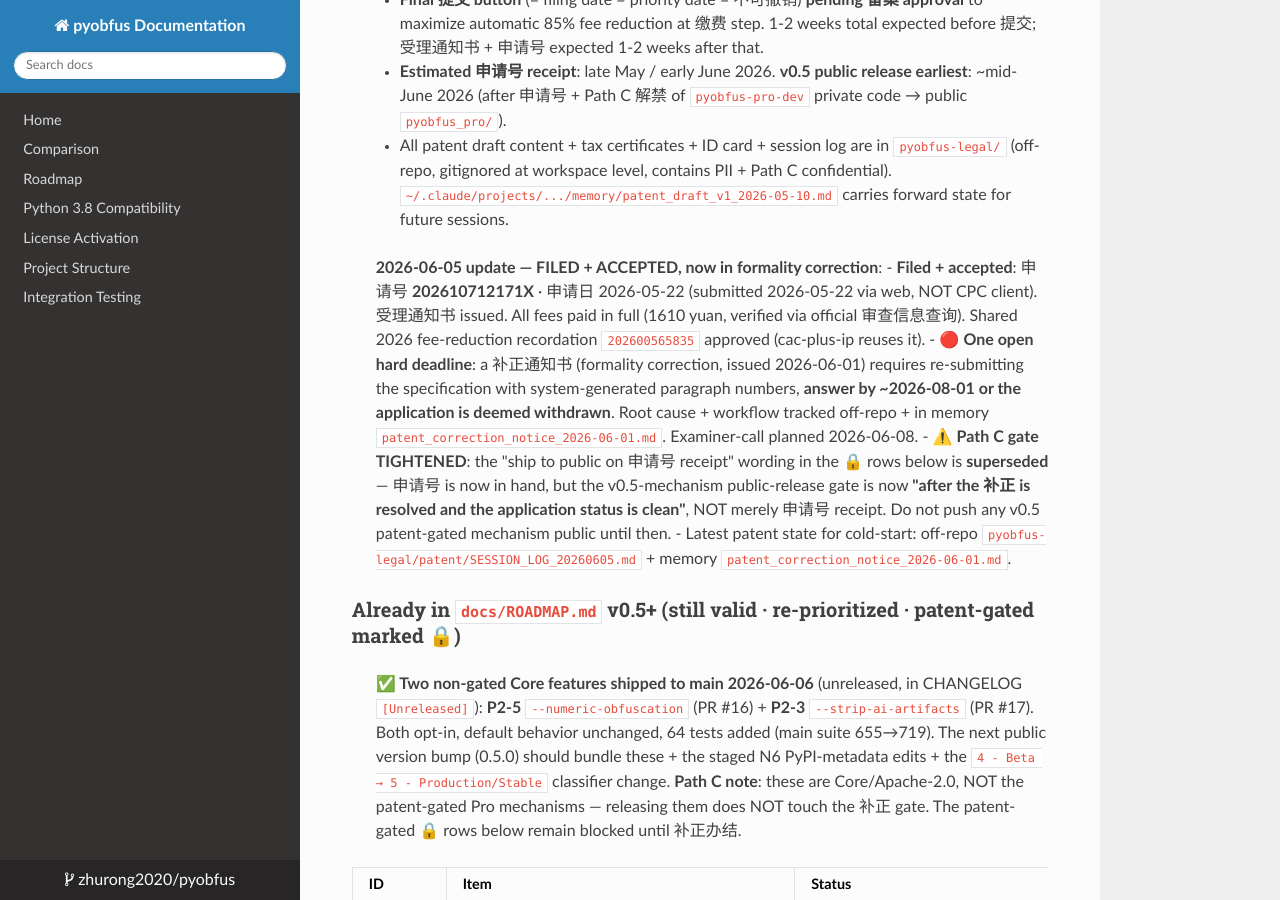
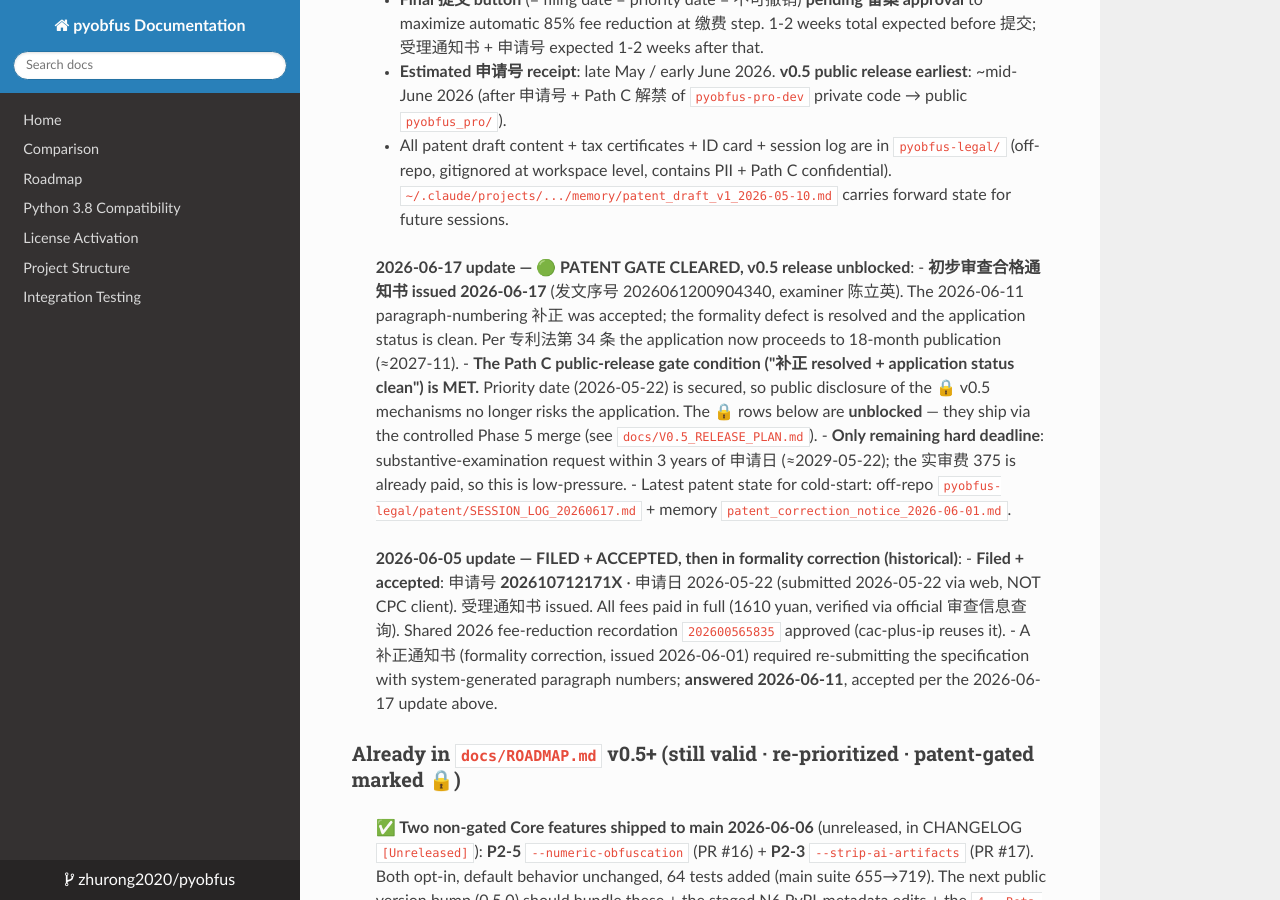
Before and after one commit to zhurong2020/pyobfus, an MkDocs documentation site: the page built from docs/POST_V0.4_TODO.md, in a window 1280 px wide and 900 px high, scrolled down 9518 px. Built offline with MkDocs 1.6.1, drawn with Linux system fonts in a browser that asks for light colours; nearby versions of some CDN libraries.

Commit message:
docs: patent gate CLEARED (初审合格 2026-06-17) — sync status
CNIPA issued the 初步审查合格通知书 (发文 2026-06-17, 申请号 202610712171X):
the 2026-06-11 paragraph-numbering 补正 was accepted, formality defect
resolved, application status clean. Priority date (2026-05-22) secured, so
public disclosure of the v0.5 patent-targeted Pro mechanisms is now safe.

- CLAUDE.md: active-state block → 🟢 初审合格, gate lifted, Phase 5 active
- AGENTS.md: patent-gate section → CLEARED 2026-06-17
- docs/POST_V0.4_TODO.md § P1: add 2026-06-17 update, unblock 🔒 rows

Permanent rules unchanged: pyobfus-legal/ never enters git (PII);
Pro/Core source stays separated.

Co-Authored-By: Claude Opus 4.8 (1M context) <noreply@anthropic.com>
Claude-Session: https://claude.ai/code/session_01DQXakWkcQp4RvUfNxtTEDd

```diff
--- a/docs/POST_V0.4_TODO.md
+++ b/docs/POST_V0.4_TODO.md
@@ -224,11 +224,15 @@ gh api repos/zhurong2020/pyobfus --jq '.topics' | tr ',' '\n' | grep -i pyarmor
 > - **Estimated 申请号 receipt**: late May / early June 2026. **v0.5 public release earliest**: ~mid-June 2026 (after 申请号 + Path C 解禁 of `pyobfus-pro-dev` private code → public `pyobfus_pro/`).
 > - All patent draft content + tax certificates + ID card + session log are in `pyobfus-legal/` (off-repo, gitignored at workspace level, contains PII + Path C confidential). `~/.claude/projects/.../memory/patent_draft_v1_2026-05-10.md` carries forward state for future sessions.
 
-> **2026-06-05 update — FILED + ACCEPTED, now in formality correction**:
+> **2026-06-17 update — 🟢 PATENT GATE CLEARED, v0.5 release unblocked**:
+> - **初步审查合格通知书 issued 2026-06-17** (发文序号 2026061200904340, examiner 陈立英). The 2026-06-11 paragraph-numbering 补正 was accepted; the formality defect is resolved and the application status is clean. Per 专利法第 34 条 the application now proceeds to 18-month publication (≈2027-11).
+> - **The Path C public-release gate condition ("补正 resolved + application status clean") is MET.** Priority date (2026-05-22) is secured, so public disclosure of the 🔒 v0.5 mechanisms no longer risks the application. The 🔒 rows below are **unblocked** — they ship via the controlled Phase 5 merge (see `docs/V0.5_RELEASE_PLAN.md`).
+> - **Only remaining hard deadline**: substantive-examination request within 3 years of 申请日 (≈2029-05-22); the 实审费 375 is already paid, so this is low-pressure.
+> - Latest patent state for cold-start: off-repo `pyobfus-legal/patent/SESSION_LOG_20260617.md` + memory `patent_correction_notice_2026-06-01.md`.
+>
+> **2026-06-05 update — FILED + ACCEPTED, then in formality correction (historical)**:
 > - **Filed + accepted**: 申请号 **202610712171X** · 申请日 2026-05-22 (submitted 2026-05-22 via web, NOT CPC client). 受理通知书 issued. All fees paid in full (1610 yuan, verified via official 审查信息查询). Shared 2026 fee-reduction recordation `202600565835` approved (cac-plus-ip reuses it).
-> - 🔴 **One open hard deadline**: a 补正通知书 (formality correction, issued 2026-06-01) requires re-submitting the specification with system-generated paragraph numbers, **answer by ~2026-08-01 or the application is deemed withdrawn**. Root cause + workflow tracked off-repo + in memory `patent_correction_notice_2026-06-01.md`. Examiner-call planned 2026-06-08.
-> - ⚠️ **Path C gate TIGHTENED**: the "ship to public on 申请号 receipt" wording in the 🔒 rows below is **superseded** — 申请号 is now in hand, but the v0.5-mechanism public-release gate is now **"after the 补正 is resolved and the application status is clean"**, NOT merely 申请号 receipt. Do not push any v0.5 patent-gated mechanism public until then.
-> - Latest patent state for cold-start: off-repo `pyobfus-legal/patent/SESSION_LOG_20260605.md` + memory `patent_correction_notice_2026-06-01.md`.
+> - A 补正通知书 (formality correction, issued 2026-06-01) required re-submitting the specification with system-generated paragraph numbers; **answered 2026-06-11**, accepted per the 2026-06-17 update above.
 
 ### Already in `docs/ROADMAP.md` v0.5+ (still valid · re-prioritized · patent-gated marked 🔒)
 
```
Also changed, not shown: AGENTS.md (+13 -7 lines), CLAUDE.md (+12 -11 lines).
